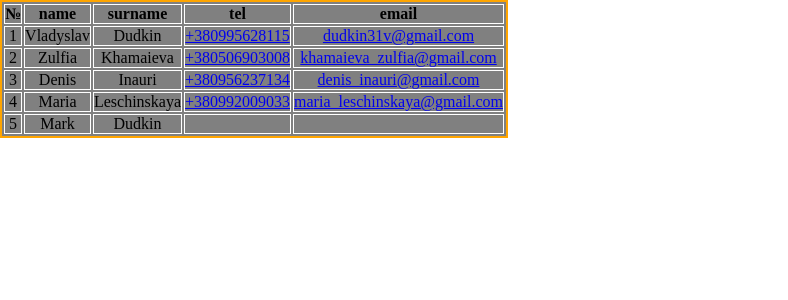
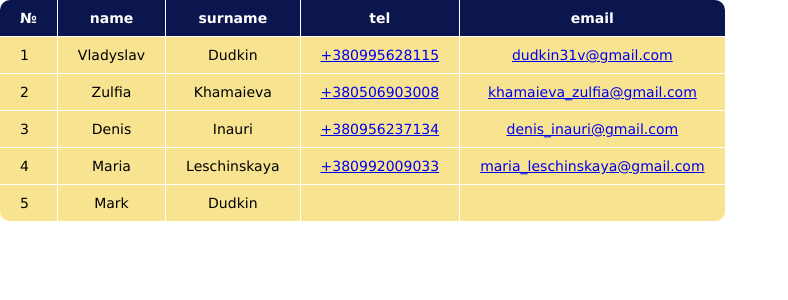
Before and after one commit to dudkin-v/data-table, a React (Create React App) app: page / in a window 1280 px wide. Shown: the top 300 px of the page, without its empty margins (0-788 px from the left). Built offline with nearby package versions, Linux system fonts and the light colour scheme.

Commit message:
added styles for Table component

```diff
--- a/src/components/Table/Table.js
+++ b/src/components/Table/Table.js
@@ -1,4 +1,6 @@
 import PropTypes from 'prop-types';
+
+import './Table.styles.css';
 
 const Table = ({ data }) => {
     return (
@@ -33,8 +35,8 @@ Table.propTypes = {
     data: PropTypes.arrayOf(PropTypes.shape({
         name: PropTypes.string.isRequired,
         surname: PropTypes.string.isRequired,
-        phoneNumber: PropTypes.string,
-        email: PropTypes.string,
+        phoneNumber: PropTypes.string.isRequired,
+        email: PropTypes.string.isRequired,
         id: PropTypes.number.isRequired
     })).isRequired
 }
--- /dev/null
+++ b/src/components/Table/Table.styles.css
@@ -0,0 +1,49 @@
+table {
+    font-family: "Lucida Sans Unicode", "Lucida Grande", Sans-Serif;
+    font-size: 14px;
+    border-radius: 10px;
+    border-spacing: 0;
+    text-align: center;
+    }
+
+    th {
+    background: #0c164e;
+    color: white;
+    padding: 10px 20px;
+    }
+
+    th, td {
+    border-style: solid;
+    border-width: 0 1px 1px 0;
+    border-color: white;
+    }
+
+    th:first-child, td:first-child {
+    text-align: left;
+    }
+
+    th:first-child {
+    border-top-left-radius: 10px;
+    }
+
+    th:last-child {
+    border-top-right-radius: 10px;
+    border-right: none;
+    }
+
+    td {
+    padding: 10px 20px;
+    background: #F8E391;
+    }
+
+    tr:last-child td:first-child {
+    border-radius: 0 0 0 10px;
+    }
+
+    tr:last-child td:last-child {
+    border-radius: 0 0 10px 0;
+    }
+
+    tr td:last-child {
+    border-right: none;
+    }
--- a/src/index.css
+++ b/src/index.css
@@ -3,12 +3,3 @@
   padding: 0;
   text-align: center;
 }
-
-table {
-  background-color: grey;
-  border: 2px solid orange;
-}
-
-th, td, tr {
-  border: 1px solid white;
-}
```
